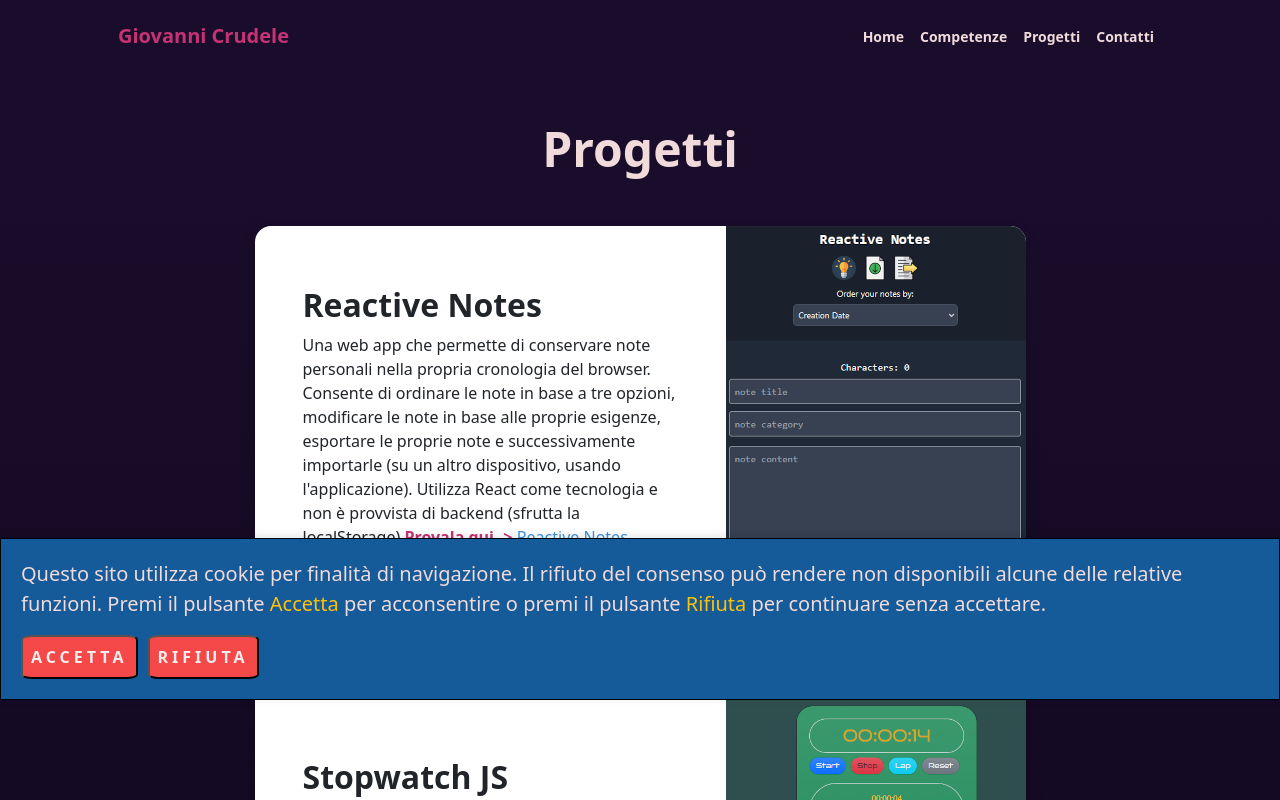
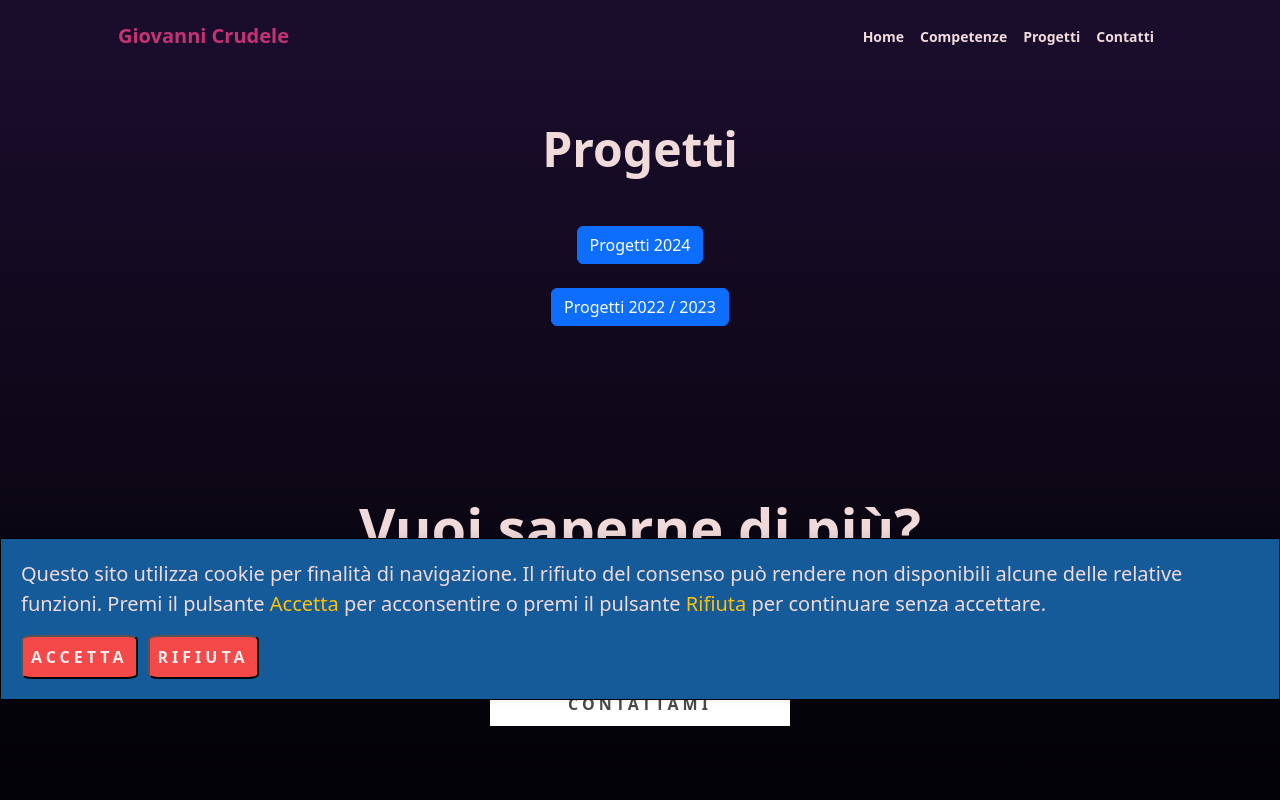
Before and after one commit to JarielGFox/neonsunset, a Vue app: page /projects in a window 1280 px wide. Shown: the top 800 px of the page. Built offline with nearby package versions, Linux system fonts and the light colour scheme.

Commit message:
Update portfolio website act 2

```diff
--- a/index.html
+++ b/index.html
@@ -13,7 +13,7 @@
 
 </head>
 
-<body class="d-flex flex-column h-100">
+<body class="d-flex flex-column">
   <div id="app"></div>
   <script type="module" src="./src/main.js"></script>
 </body>
--- a/src/App.vue
+++ b/src/App.vue
@@ -17,7 +17,7 @@ export default {
 </script>
 
 <template>
-   <div id="app">
+   <div id="app" class="min-vh-100">
       <Navbar />
       <router-view />
       <Footer />
@@ -25,5 +25,4 @@ export default {
    </div>
 </template>
 
-<style>
-</style>
+<style></style>
--- a/src/components/Header.vue
+++ b/src/components/Header.vue
@@ -28,8 +28,8 @@
                     <!-- Header picture-->
                     <div class="d-flex justify-content-center mt-5 mt-xxl-0">
                         <div class="profile bg-gradient-primary-to-secondary">
-                            <img class="profile-img img-fluid" src="../assets/img/synthlaptop.png" width="500" height="500"
-                                alt="..." />
+                            <img class="profile-img img-fluid rounded" src="../assets/img/synthlaptop.png" width="500"
+                                height="500" alt="..." />
                         </div>
                     </div>
                 </div>
--- a/src/views/Home.vue
+++ b/src/views/Home.vue
@@ -14,10 +14,10 @@ export default {
 </script>
 
 <template>
-    <div id="home">
+    <main class="min-vh-100">
         <Header />
         <About />
-    </div>
+    </main>
 </template>
 
 <style></style>
--- a/src/views/Projects.vue
+++ b/src/views/Projects.vue
@@ -11,23 +11,74 @@ export default {
     <!-- Projects Section-->
     <section class="py-5">
         <div class="container px-5 mb-5">
+
+            <!-- Titolo Section -->
             <div class="text-center mb-5">
                 <h1 class="display-5 fw-bolder mb-0"><span class="text-pink-light d-inline">Progetti</span></h1>
             </div>
+
+            <!-- Collapse button 2024 -->
+            <p class="d-flex justify-content-center gap-1">
+                <button class="btn btn-primary mb-2" type="button" data-bs-toggle="collapse"
+                    data-bs-target="#collapse2024" aria-expanded="false" aria-controls="collapse2024">
+                    Progetti 2024
+                </button>
+            </p>
+
+            <!-- Content collapse 2024 -->
             <div class="row gx-5 justify-content-center">
                 <div class="col-lg-11 col-xl-9 col-xxl-8">
+                    <div class="collapse" id="collapse2024">
+                        <!-- Project Card 0 2024 -->
+                        <div class="card overflow-hidden shadow rounded-4 border-0 mb-5">
+                            <div class="card-body p-0">
+                                <div class="d-flex align-items-center">
+                                    <div class="p-5">
+                                        <h2 class="fw-bolder">React Basics</h2>
+                                        <p>Lorem ipsum mare fuori bau bau.
+                                            <span class="text-pink fw-bold">Visualizza repository -></span> <a
+                                                href="https://github.com/JarielGFox/react_basics/"
+                                                target="_blank">Reactive Basics</a>
+                                        </p>
+                                    </div>
+                                    <img class="img-fluid" src="../assets/img/reactivenotes.png" alt="..." />
+                                </div>
+                            </div>
+                        </div>
+                    </div>
+                </div>
+            </div>
+
+            <!-- Collapse button 2022 / 2023 -->
+            <p class="d-flex justify-content-center gap-1">
+                <button class="btn btn-primary mb-2" type="button" data-bs-toggle="collapse"
+                    data-bs-target="#collapseExample" aria-expanded="false" aria-controls="collapseExample">
+                    Progetti 2022 / 2023
+                </button>
+            </p>
+
+            <div class="row gx-5 justify-content-center">
+                <div class="col-lg-11 col-xl-9 col-xxl-8">
+
+                    <!-- Inizio collapse -->
+                    <div class="collapse" id="collapseExample">
                         <!-- Project Card 0-->
                         <div class="card overflow-hidden shadow rounded-4 border-0 mb-5">
                             <div class="card-body p-0">
                                 <div class="d-flex align-items-center">
                                     <div class="p-5">
                                         <h2 class="fw-bolder">Reactive Notes</h2>
-                                    <p>Una web app che permette di conservare note personali nella propria cronologia del
-                                        browser. Consente di ordinare le note in base a tre opzioni, modificare le note in
-                                        base alle proprie esigenze, esportare le proprie note e successivamente importarle
-                                        (su un altro dispositivo, usando l'applicazione). Utilizza React come tecnologia e
-                                        non è provvista di backend (sfrutta la localStorage) <span
-                                            class="text-pink fw-bold">Provala qui -></span> <a
+                                        <p>Una web app che permette di conservare note personali nella propria
+                                            cronologia
+                                            del browser. Consente di ordinare le note in base a tre opzioni,
+                                            modificare
+                                            le
+                                            note in base alle proprie esigenze, esportare le proprie note e
+                                            successivamente importarle
+                                            (su un altro dispositivo, usando l'applicazione). Utilizza React
+                                            come
+                                            tecnologia e non è provvista di backend (sfrutta la localStorage)
+                                            <span class="text-pink fw-bold">Provala qui -></span> <a
                                                 href="https://neonsunset.altervista.org/react/notepad-app/"
                                                 target="_blank">Reactive Notes</a>
                                         </p>
@@ -42,12 +93,20 @@ export default {
                                 <div class="d-flex align-items-center">
                                     <div class="p-5">
                                         <h2 class="fw-bolder">Stopwatch JS</h2>
-                                    <p>Una progressive web app, costituita da logiche JavaScript, struttura HTML e librerie
-                                        CSS Bootstrap. Può essere utilizzata comodamente da Smartphone per misurare il
-                                        proprio tempo in competizioni sportive o per giochi da tavolo che utilizzano la
-                                        misurazione del tempo. <span class="text-pink fw-bold">Provalo qui -></span> <a
-                                            href="https://neonsunset.altervista.org/pwa/stopwatch/"
-                                            target="_blank">Stopwatch</a></p>
+                                        <p>Una progressive web app, costituita da logiche JavaScript, struttura
+                                            HTML e
+                                            librerie
+                                            CSS Bootstrap. Può essere utilizzata comodamente da Smartphone per
+                                            misurare
+                                            il
+                                            proprio tempo in competizioni sportive o per giochi da tavolo che
+                                            utilizzano
+                                            la
+                                            misurazione del tempo. <span class="text-pink fw-bold">Provalo qui
+                                                -></span>
+                                            <a href="https://neonsunset.altervista.org/pwa/stopwatch/"
+                                                target="_blank">Stopwatch</a>
+                                        </p>
                                     </div>
                                     <img class="img-fluid" src="../assets/img/stopwatch.jpg" alt="Stopwatch JS" />
                                 </div>
@@ -59,19 +118,25 @@ export default {
                                 <div class="d-flex align-items-center">
                                     <div class="p-5">
                                         <h2 class="fw-bolder">Parla-m(A)i</h2>
-                                    <p>Una progressive web app con cui poter parlare ed interagire. Utilizza l'API
+                                        <p>Una progressive web app con cui poter parlare ed interagire. Utilizza
+                                            l'API
                                             (application
-                                        programming interface) di OpenAI. Oltre ad interagirvi via chat, potete anche
-                                        utilizzare il microfono del vostro dispositivo, sia mobile che desktop. <span
-                                            class="text-pink fw-bold">Provala qui -></span> <a
+                                            programming interface) di OpenAI. Oltre ad interagirvi via chat,
+                                            potete
+                                            anche
+                                            utilizzare il microfono del vostro dispositivo, sia mobile che
+                                            desktop.
+                                            <span class="text-pink fw-bold">Provala qui -></span> <a
                                                 href="https://neonsunset.altervista.org/pwa/parlaAI/"
                                                 target="_blank">Parla-m(A)i</a>
 
                                         <p class="text-danger">ATTENZIONE: Serve necessariamente una
                                             API KEY regolarmente acquistata sul sito di <a href="https://openai.com/"
                                                 target="_blank">Open
-                                            AI</a>. Inoltre al momento la app funziona solo su browser <strong>Google
-                                            Chrome e Microsoft Edge</strong>.</p>
+                                                AI</a>. Inoltre al momento la app funziona solo su browser
+                                            <strong>Google
+                                                Chrome e Microsoft Edge</strong>.
+                                        </p>
                                         </p>
                                     </div>
                                     <img class="img-fluid" src="../assets/img/parlaAI.jpg" alt="..." />
@@ -85,15 +150,24 @@ export default {
                                     <div class="p-5">
                                         <h2 class="fw-bolder">Presto.it (per Aulab)</h2>
                                         <p> Presto.it è un sito di annunci. Grazie all'implementazione
-                                        di un algoritmo di Google ed un pannello dedicato alla figura del "revisore" (un
-                                        collaboratore dello staff) si potrà evitare l'inserimento di immagini a contenuto
-                                        inappropriato. Sviluppato con <strong>Laravel</strong>, framework PHP. Per la
+                                            di un algoritmo di Google ed un pannello dedicato alla figura del
+                                            "revisore"
+                                            (un
+                                            collaboratore dello staff) si potrà evitare l'inserimento di
+                                            immagini a
+                                            contenuto
+                                            inappropriato. Sviluppato con <strong>Laravel</strong>, framework
+                                            PHP. Per
+                                            la
                                             dinamicità delle pagine
-                                        è stato implementato JavaScript e l'uso di Laravel Livewire, oltre all'utilizzo di
+                                            è stato implementato JavaScript e l'uso di Laravel Livewire, oltre
+                                            all'utilizzo
+                                            di
                                             fogli di stile CSS.</p>
                                         <p>
                                             <span class="text-pink fw-bold">Visualizza codice -></span> <a
-                                            href="https://github.com/JarielGFox/presto.it" target="_blank">Presto.it</a>
+                                                href="https://github.com/JarielGFox/presto.it"
+                                                target="_blank">Presto.it</a>
                                         </p>
                                     </div>
                                     <img class="img-fluid" src="../assets/img/presto.jpg" alt="..." />
@@ -106,21 +180,31 @@ export default {
                                 <div class="d-flex align-items-center">
                                     <div class="p-5">
                                         <h2 class="fw-bolder">Previsioni del tempo</h2>
-                                    <p> Una semplice progressive web app che fornisce lo stato meteo della locazione
-                                        specifica (tramite sistema di geolocalizzazione) ed in base alle previsioni vigenti
-                                        vi fornisce qualche consiglio utile su come gestire il clima. La PWA sfrutta l'API
+                                        <p> Una semplice progressive web app che fornisce lo stato meteo della
+                                            locazione
+                                            specifica (tramite sistema di geolocalizzazione) ed in base alle
+                                            previsioni
+                                            vigenti
+                                            vi fornisce qualche consiglio utile su come gestire il clima. La PWA
+                                            sfrutta
+                                            l'API
                                             gratuita di <a href="https://openweathermap.org/"
-                                            target="_blank">OpenWeatherMap</a>. Full responsive sia da dispositivo fisso che
+                                                target="_blank">OpenWeatherMap</a>. Full responsive sia da
+                                            dispositivo
+                                            fisso
+                                            che
                                             mobile.
                                         </p>
                                         <p>
                                             <span class="text-pink fw-bold">Provala qui -></span>
-                                        <a href="https://neonsunset.altervista.org/pwa/wforecast/" target="_blank">Weather
+                                            <a href="https://neonsunset.altervista.org/pwa/wforecast/"
+                                                target="_blank">Weather
                                                 Forecast
                                             </a>
                                         </p>
                                     </div>
                                     <img class="img-fluid" src="../assets/img/wforecast.jpg" alt="..." />
+                                </div>
                             </div>
                         </div>
                     </div>
```
Lines whose indentation alone changed are shown as unchanged.
